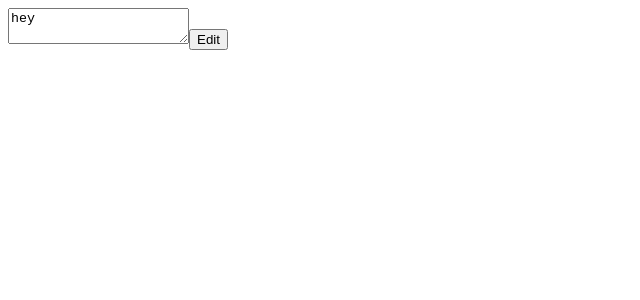
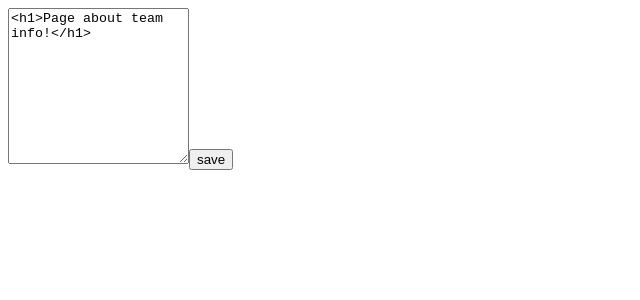
Before and after one commit to nicholsk18/will-react-website, a Next.js app: page /admin/admin-team in a window 1280 px wide. Both pictures are taken after a click on the button "Edit". Shown: the top 300 px of the page, without its empty margins (0-640 px from the left). Built offline with nearby package versions, Linux system fonts and the light colour scheme.

Commit message:
messing around with the editor

```diff
--- a/src/components/Editor.js
+++ /dev/null
@@ -1,5 +0,0 @@
-const Editor = (props) => {
-    return <textarea>{props.content}</textarea>;
-};
-
-export default Editor;
--- a/src/pages/admin/admin-team.js
+++ b/src/pages/admin/admin-team.js
@@ -1,26 +1,51 @@
 import { useState } from "react";
-import Editor from "../../components/Editor";
 
 const adminTeam = () => {
     const [editor, setEditor] = useState(false);
+    const [pageContent, setPageContent] = useState({
+        h1: "<h1>Page about team info!</h1>",
+        p: "<p>This page is under production!</p>",
+    });
 
     function editContent() {
         setEditor(true);
+    }
 
-        <Editor content={""} />;
+    function saveContent() {
+        setEditor(false);
+        setPageContent({
+            h1: pageContent.h1,
+        });
     }
+
+    const Editor = (props) => {
+        return (
+            <textarea
+                rows="10"
+                defaultValue={props.content[0]}
+                onChange={(e) => setPageContent.h1(e.target.value)}
+            />
+        );
+    };
 
     return (
         <div>
             {editor ? (
-                <Editor content={"hey"} />
+                <div>
+                    <Editor content={[pageContent.h1, pageContent.p]} />
+                    <button onClick={saveContent}>save</button>
+                </div>
             ) : (
                 <div>
-                    <h1>Page about team info</h1>
-                    <p>This page is under production</p>
+                    {/*
+                        write a showContetent component
+                        this component will figure out what and how to render
+                    */}
+                    <h1>{pageContent.h1}</h1>
+                    <p>{pageContent.p}</p>
+                    <button onClick={editContent}>Edit</button>
                 </div>
             )}
-            <button onClick={editContent}>Edit</button>
         </div>
     );
 };
```
